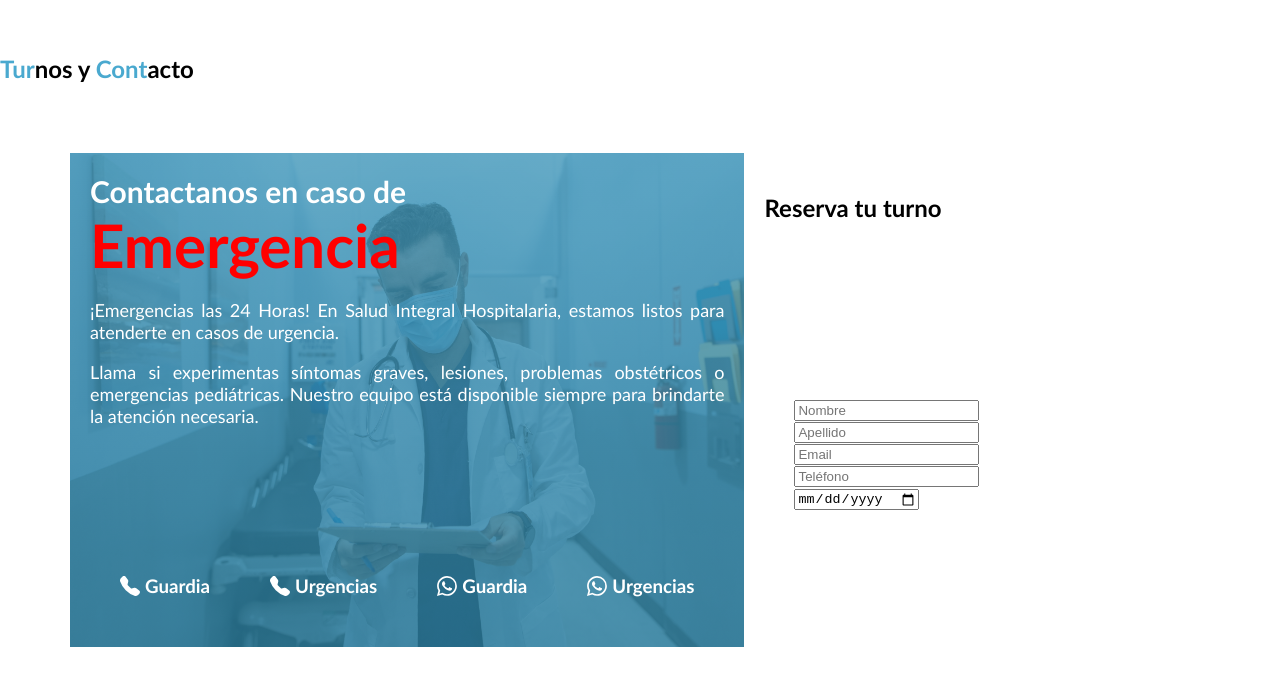
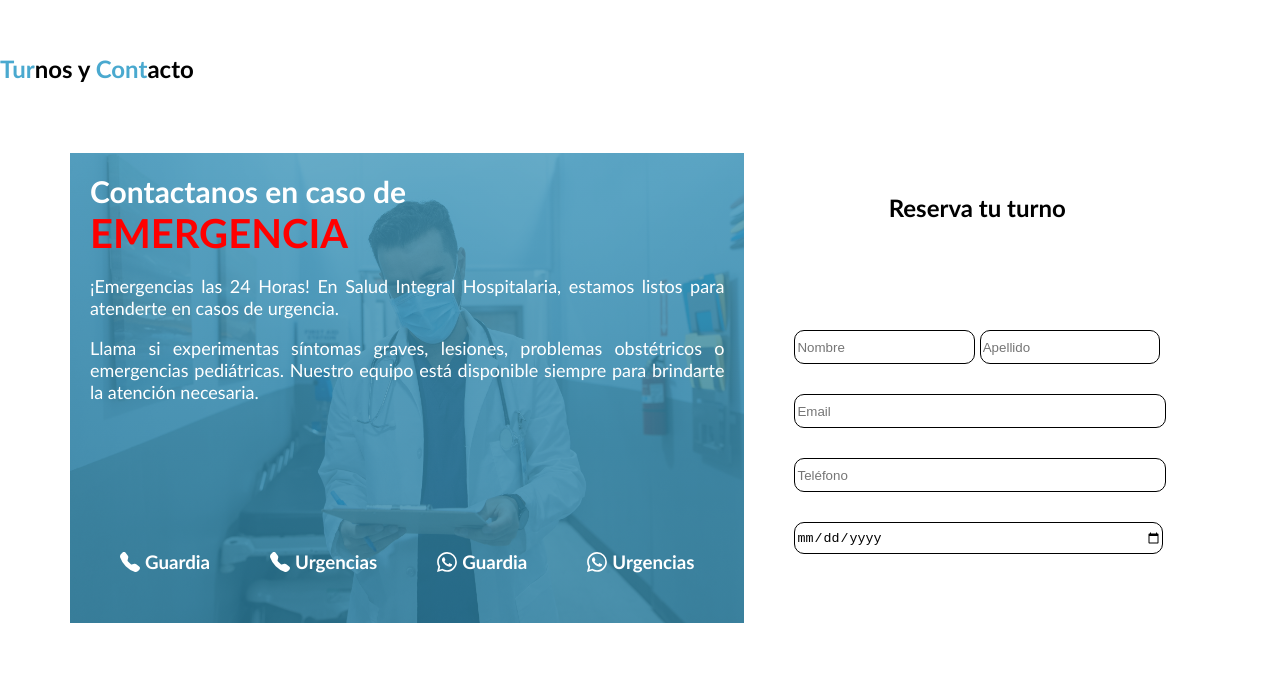
Before and after one commit to IGabii/PreEntrega3_Alvarez_Moyano_Gabriel, a website: page index.html in a window 1280 px wide. Shown: the part 2783-3468 px from the top of the page. Drawn offline with nearby package versions, Linux system fonts and the light colour scheme.

Commit message:
inicio de armado de formulario

```diff
--- a/index.html
+++ b/index.html
@@ -226,7 +226,7 @@
             <div class="turnos-imagen">
                 <div class="turnos-imagen-titulo">
                     <h2>Contactanos en caso de</h2>
-                    <h2><b>Emergencia</b></h2>
+                    <h2><b>EMERGENCIA</b></h2>
                 </div>
                 <div class="turnos-imagen-texto">
                     <p>¡Emergencias las 24 Horas! En Salud Integral Hospitalaria, estamos listos para atenderte en casos de urgencia. </p>
@@ -264,9 +264,9 @@
             </div>
             <div class="turnos-contacto">
                 <form>
-                    <section>
-                        <input type="text" placeholder="Nombre" required="">
-                        <input type="text" placeholder="Apellido" required="">
+                    <section id="section-input">
+                        <input type="text" placeholder="Nombre" required="" id="section-input-nombre">
+                        <input type="text" placeholder="Apellido" required="" id="section-input-apellido">
                     </section>
                     <section>
                         <input type="mail" placeholder="Email">
--- a/scss/style.scss
+++ b/scss/style.scss
@@ -263,7 +263,7 @@ $fuente-titulo2: 'Times New Roman', Times, serif;
         margin:0px;
     }
     b{
-        font-size: 60px;
+        font-size: 40px;
         color:#ff0000;
     }
 }
@@ -308,9 +308,35 @@ $fuente-titulo2: 'Times New Roman', Times, serif;
 .titulo-contacto{
     grid-area:tituloContacto;
     padding: 20px;
+    text-align:center;
 }
 
 .turnos-contacto{
     grid-area:turnosContacto;
-    padding: 50px;
+    padding:0 50px;
+    display: flex;
+    flex-direction: column;
+    justify-content: start;
+    align-items:center
 }
+
+section{
+    margin:30px 0;
+    input{
+        width:100%;
+        height: 30px;
+        border-radius:10px;
+        border: solid #000 1px
+    }
+}
+
+
+
+
+#section-input{
+    display: flex;
+}
+
+#section-input-nombre{
+    margin-right:5px
+}
```
Also changed, not shown: scss/style.css, 1 other file.
